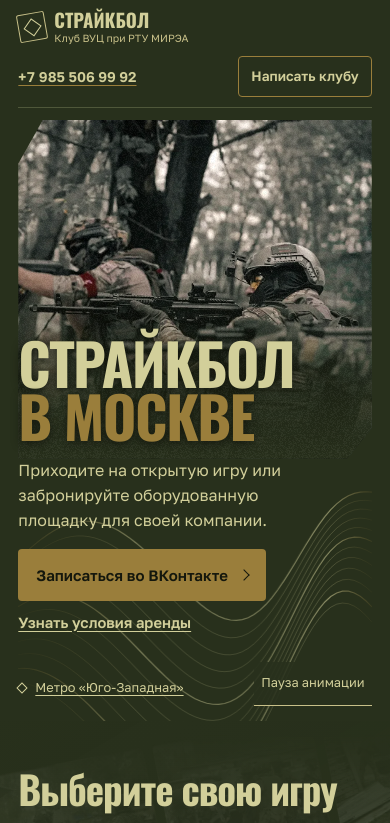
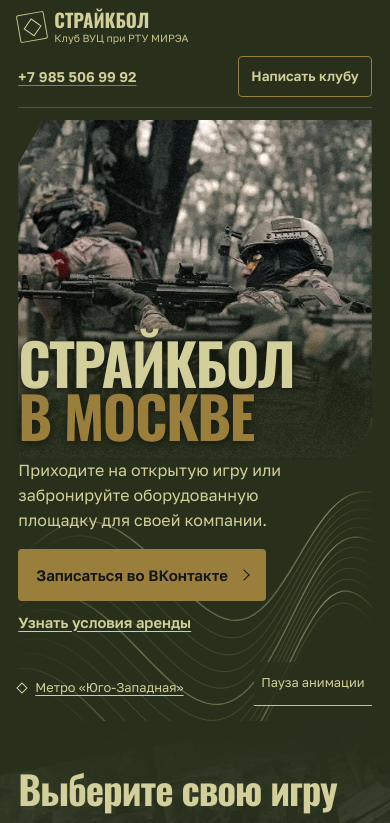
Before and after one commit to ima28004-cloud/strikeBallClub, a React app: page / in a window 390 px wide. Shown: the top 823 px of the page. Built offline with nearby package versions, Linux system fonts and the light colour scheme; the HTML template or start-up script is replaced by a standard one.

Commit message:
Raise mobile hero subject and fix footer scrolling

```diff
--- a/src/Navigation.jsx
+++ b/src/Navigation.jsx
@@ -61,20 +61,30 @@ export function QuickBooking() {
   useEffect(() => {
     if (!window.IntersectionObserver) return;
     const visible = new Set();
+    let footerVisible = false;
+    const update = () => setHidden(footerVisible || visible.size > 0);
     const observer = new IntersectionObserver(
       (entries) => {
         for (const entry of entries) {
           if (entry.intersectionRatio >= 0.6) visible.add(entry.target);
           else visible.delete(entry.target);
         }
-        setHidden(visible.size > 0);
+        update();
       },
       { rootMargin: "0px 0px -60px 0px", threshold: 0.6 },
     );
     document
       .querySelectorAll(".hero .primary, .offer .primary, .contact .action")
       .forEach((el) => observer.observe(el));
-    return () => observer.disconnect();
+    const footerObserver = new IntersectionObserver(([entry]) => {
+      footerVisible = entry.isIntersecting;
+      update();
+    });
+    footerObserver.observe(document.querySelector("footer"));
+    return () => {
+      observer.disconnect();
+      footerObserver.disconnect();
+    };
   }, []);
   return (
     <aside hidden={hidden} className="mobile-book" aria-label="Быстрая запись">
--- a/src/styles.css
+++ b/src/styles.css
@@ -1094,6 +1094,10 @@ dialog :focus-visible {
   }
 }
 @media (max-width: 700px) {
+  html {
+    background: var(--forest);
+    overscroll-behavior: none;
+  }
   .mast-inner {
     min-height: 60px;
     gap: 10px;
@@ -1115,6 +1119,8 @@ dialog :focus-visible {
   }
   .hero-stage img {
     object-position: 68% 54%;
+    transform: scale(1.16);
+    transform-origin: 70% 85%;
     filter: saturate(0.82) sepia(0.1) contrast(1.05) brightness(1.05);
   }
   .hero-stage::after {
@@ -1218,8 +1224,8 @@ dialog :focus-visible {
     width: 100%;
     min-height: 44px;
   }
-  body {
-    padding-bottom: calc(60px + env(safe-area-inset-bottom, 0px));
+  .footer {
+    padding-bottom: calc(20px + env(safe-area-inset-bottom, 0px));
   }
   .viewer-foot {
     align-items: start;
```
Also changed, not shown: 1 other file (tests, documents, lock files or other folders).
